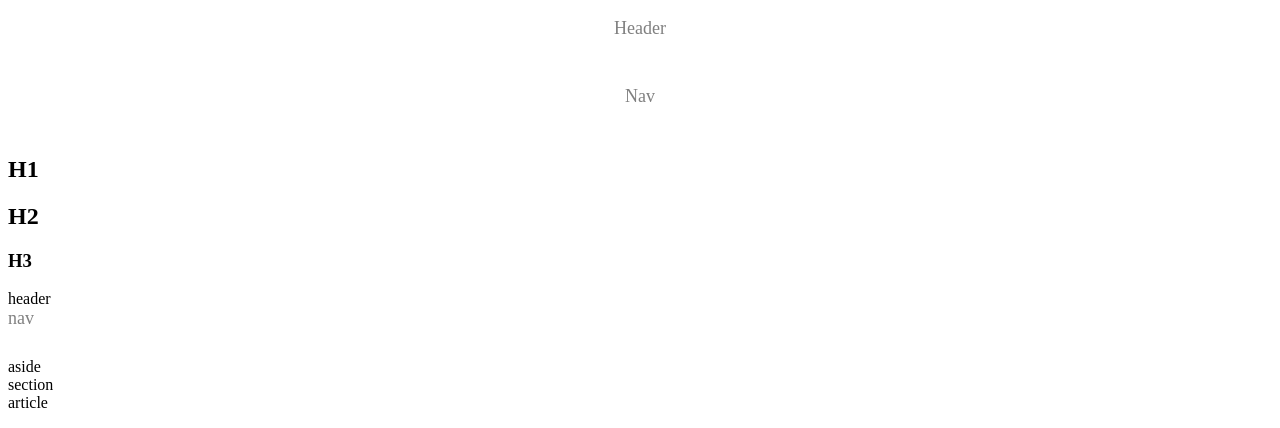
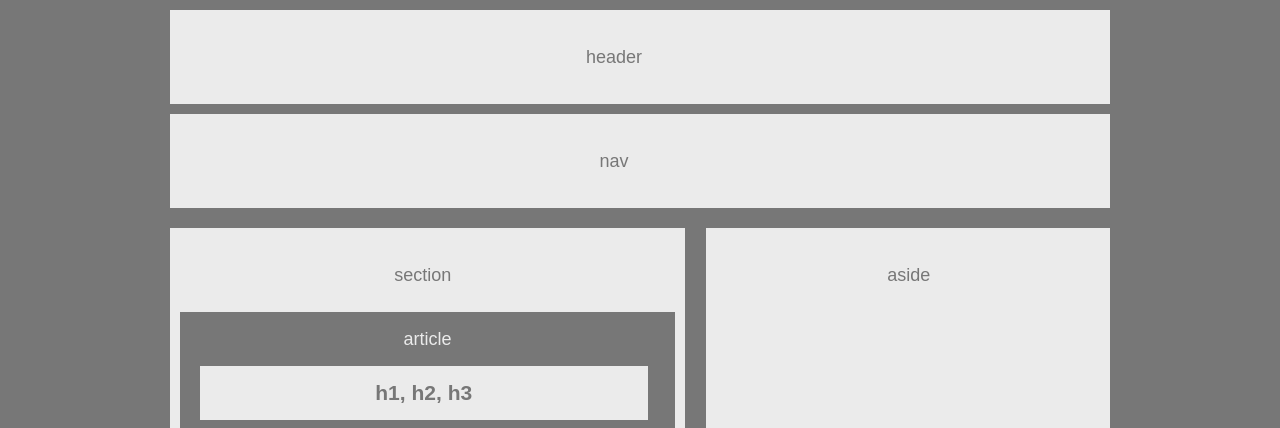
Before and after one commit to RobinScott-UNC/HW-Wireframe, a plain HTML site: page index.html in a window 1280 px wide. Shown: the top 428 px of the page. Drawn offline with Linux system fonts and the light colour scheme.

Commit message:
HW1 rework commit

```diff
--- a/index.html
+++ b/index.html
@@ -1,46 +1,45 @@
-<!DOCTYPE html>
+<!doctype html>
 <html lang="en-us">
-<html>
+
 <head>
-    <meta charset="UTF=8">
-    <title> HW-Wireframe</title>
-    <link rel="stylesheet" type="text/css" href="style.css">
+  <meta charset="UTF-8">
+  <title>HomeWork Unit 1</title>
+  <link rel="stylesheet" type="text/css" href="style.css">
 </head>
 
 <body>
-    <div class="wrapper">
-       <section id="main-content">
-         <p>Header</p>
-       </section>
-    </div>
-    <div class="wrapper">
-        <section id="main-content">
-            <p>Nav</p>
-        </section>
-    </div>
-    <section id="Main-content">
-        <h1>H1</h1>
-        <h2>H2</h2>
-        <h3>H3</h3>
-    </section>
+
+  <header>
+    <p>header</p>
+  </header>
+
+  <nav>
+    <p>nav</p>
+  </nav>
+
+  <section>
+    <heading>
+      <p>section</p>
+    </heading>
+    <article>
+      <heading>article</heading>
+      <h1>h1, h2, h3</h1>
+      <p>p</p>
+    </article>
+  </section>
+
+  <aside>
+    <heading>
+      <p>aside</p>
+    </heading>
+  </aside>
+
+  <div class="clear"></div>
+
+  <footer>
+    <p>footer</p>
+  </footer>
+
 </body>
 
 </html>
-    <div class="container">
-        <header>header</header></div>
-
-    <div class="box-nav">
-        <nav>nav</nav></div>
-
-    <div class="clearfix">
-        <aside>aside</aside>
-        <section>section</section></div>
-        <div>
-            <article>article</article>
-             <h1>h1,h2,h3</h1>
-            <p>p</p>
-        </div>
-        <div><footer>footer</footer>
-     </div>
-    </body>
-</html>
--- a/style.css
+++ b/style.css
@@ -1,29 +1,57 @@
-/* style.css */
+body {
+    width: 960px;
+    margin: auto;
+    font-family: Arial, "Helvetica Neue", Helvetica, sans-serif;
+    font-size: 18px;
+    line-height: 34px;
+    color: #777777;
+    background: #777777;
+  }
 
-.wrapper{
-    background-color: white;
-    color: grey;
-    border-color: black;
-    width: 100%;
-    height: 50px;
-    font-size: 18px;
+  header,
+  nav,
+  section,
+  aside,
+  footer {
+    display: block;
+    padding: 10px;
+    margin: 10px;
     text-align: center;
+    background: #ebebeb;
+  }
 
-}
-.box-nav{
-    color: grey;
-    background-color: white;
-    width: fit-content;
-    height: 50px;
-    border-block: full;
-    font-size: 18px;
+  section {
+    display: block;
+    float: left;
+    width: 495px;
+    height: 267px;
+    overflow: hidden;
+  }
+
+  aside {
+    display: block;
+    float: right;
+    width: 40%;
+    height: 267px;
+    overflow: hidden;
+  }
+
+  article {
+    padding: 10px;
+    color: #ebebeb;
+    background: #777777;
+  }
+
+  .clear {
+    clear: both;
+  }
+
+  h1,
+  p {
+    width: 90%;
+    padding: 10px;
+    margin: 10px;
+    color: #777777;
     text-align: center;
-}
-
-.aside{
-    color: grey;
-    background-color: white;
-    float: right;
-    width: 45%;
-    padding-block: 10px,10px,10px,10px;
-}
+    background: #ebebeb;
+  }
```
